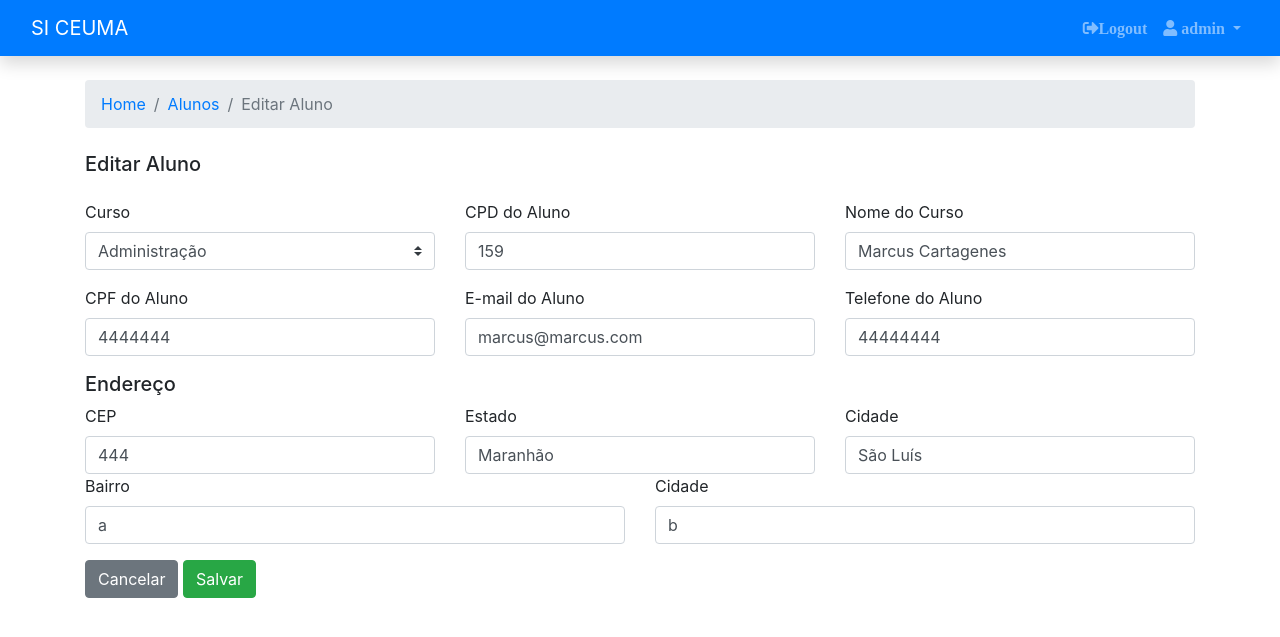
After one commit to araoalves/prova, a Flask app: page /alunos/editar/4 in a window 1280 px wide. The commit adds this page. Shown: the top 637 px of the page. Run offline with Flask 2, Linux system fonts and the light colour scheme; a user stored in the database is signed in; data comes from the database, SQL or seed files in the repository; both versions use the stored data as it was after the commit; some libraries are stand-ins or nearby versions.

```diff
--- a/app/controllers/default.py
+++ b/app/controllers/default.py
@@ -78,7 +78,7 @@ def course():
     return render_template("course/course.html", courses=courses, form=form)
 
 
-@app.route("/cursos/editar/<int:id>", methods=["GET", "PUT"])
+@app.route("/cursos/editar/<int:id>", methods=["GET", "POST"])
 @login_required
 def editar_course(id):
     '''
@@ -86,6 +86,14 @@ def editar_course(id):
     '''
     form = CreateCourse()
     course = Course.query.filter_by(id=id).first_or_404()
+    if request.method == "POST":
+        course.codigo = form.codigo.data
+        course.course = form.course.data
+        course.workload = form.workload.data
+        db.session.add(course)
+        db.session.commit()
+        flash('Curso editado com sucesso.', 'success')
+        return redirect(url_for('course'))
     return render_template("course/edit.html", course=course, form=form)
 
 
@@ -103,6 +111,16 @@ def excluir_course(id):
     else:
         flash('Impossível excluir, curso possui alunos relacionados.', 'warning')
     return redirect(url_for('course'))
+
+
+@app.route("/pdf/<int:id>", methods=["GET"])
+@login_required
+def pdf(id):
+    '''
+    Funcionalidade para gerar o PDF com as informações dos cursos
+    '''
+    course = Course.query.filter_by(id=id).first_or_404()
+    return render_template("course/pdf.html", course=course)
 
 #FIM CURSO
 ##################
@@ -131,10 +149,33 @@ def student():
     return render_template("student/student.html", students=students, form=form)
 
 
-# @app.route("/alunos/editar/<int:id>", methods=["GET", "POST"])
-# @login_required
-# def editar(id):
-#     pass
+@app.route("/alunos/editar/<int:id>", methods=["GET", "POST"])
+@login_required
+def editar_student(id):
+    '''
+    Funcionalidade para editar o aluno escolhido pegando pelo ID do aluno
+    '''
+    form = CreateStudent()
+    form.course_id.choices = [(course.id, course.course) for course in Course.query.order_by(Course.course).all()]
+    student = Student.query.filter_by(id=id).first_or_404()
+    if request.method == "POST":
+        student.cpd = form.cpd.data
+        student.name = form.name.data
+        student.cpf = form.cpf.data
+        student.email = form.email.data
+        student.phone = form.phone.data
+        # student.student_address[0].cep = form.cep
+        # student.student_address[0].state = form.state.data
+        # student.student_address[0].city = form.city.data
+        # student.student_address[0].bairro = form.bairro.data
+        # student.student_address[0].street = form.street.data
+        print(student)
+        # db.session.add(student)
+        # db.session.commit()
+        flash('Aluno editado com sucesso.', 'success')
+        return redirect(url_for('student'))
+    return render_template("student/edit.html", student=student, form=form)
+
 
 @app.route("/alunos/excluir/<int:id>", methods=["GET", "DELETE"])
 @login_required
@@ -149,3 +190,9 @@ def excluir_student(id):
     db.session.commit()
     flash('Aluno excluído com sucesso.', 'success')
     return redirect(url_for('student'))
+
+
+@app.route("/relatorio", methods=["GET", "POST"])
+@login_required
+def report():
+    return render_template("report/report.html")
--- a/app/templates/index.html
+++ b/app/templates/index.html
@@ -56,7 +56,7 @@
                     <h5><i class="fas fa-fw fa-list mr-2"></i>Relatórios</h5>
                 </div>
             </div>
-            <a class="card-footer text-white clearfix small z-1" href="#">
+            <a class="card-footer text-white clearfix small z-1" href="{{ url_for('report') }}">
                 <span class="float-left">Acessar Serviço</span>
                 <span class="float-right">
                     <i class="fas fa-angle-right"></i>
--- /dev/null
+++ b/app/templates/report/report.html
@@ -0,0 +1,6 @@
+{% extends 'base.html' %}
+
+{% block breadcrumb %}
+    <li class="breadcrumb-item"><a href="{{ url_for('index') }}">Home</a></li>
+    <li class="breadcrumb-item active">Relatório</li>
+{% endblock %}
--- /dev/null
+++ b/app/templates/student/edit.html
@@ -0,0 +1,68 @@
+{% extends 'base.html' %}
+
+{% block breadcrumb %}
+    <li class="breadcrumb-item"><a href="{{ url_for('index') }}">Home</a></li>
+    <li class="breadcrumb-item"><a href="{{ url_for('student') }}">Alunos</a></li>
+    <li class="breadcrumb-item active">Editar Aluno</li>
+{% endblock %}
+
+{% block content %}
+    <h5 class="mb-4">Editar Aluno</h5>
+    <form action="{{ url_for('editar_student', id=student.id) }}" method="POST">
+        <div class="row">
+            <div class="col">
+                <label>Curso</label>
+                {{ form.course_id(class="custom-select") }}
+            </div>
+            <div class="col">
+                <label for="cpd">CPD do Aluno</label>
+                <input type="number" id="cpd" name="cpd" class="form-control" value="{{ student.cpd }}">
+            </div>
+            <div class="col">
+                <label for="course">Nome do Curso</label>
+                <input type="text" id="name" name="name" class="form-control" value="{{ student.name }}">
+            </div>
+        </div>
+        <div class="row my-3">
+            <div class="col">
+                    <label for="cpf">CPF do Aluno</label>
+                    <input type="number" id="cpf" name="cpf" class="form-control" value="{{ student.cpf }}">
+            </div>
+            <div class="col">
+                    <label for="email">E-mail do Aluno</label>
+                    <input type="email" id="email" name="email" class="form-control" value="{{ student.email }}">
+            </div>
+            <div class="col">
+                    <label for="phone">Telefone do Aluno</label>
+                    <input type="number" id="phone" name="phone" class="form-control" value="{{ student.phone }}">
+            </div>
+        </div>
+        <h5>Endereço</h5>
+        <div class="row">
+            <div class="col">
+                <label for="cep">CEP</label>
+                <input type="number" id="cep" name="cep" class="form-control" value="{{ student.student_address[0].cep }}">
+            </div>
+            <div class="col">
+                <label for="state">Estado</label>
+                <input type="text" id="state" name="state" class="form-control" value="{{ student.student_address[0].state }}">
+            </div>
+            <div class="col">
+                <label for="city">Cidade</label>
+                <input type="text" id="city" name="city" class="form-control" value="{{ student.student_address[0].city }}">
+            </div>
+        </div>
+        <div class="row mb-3">
+            <div class="col">
+                <label for="bairro">Bairro</label>
+                <input type="text" id="bairro" name="bairro" class="form-control" value="{{ student.student_address[0].bairro }}">
+            </div>
+            <div class="col">
+                <label for="street">Cidade</label>
+                <input type="text" id="street" name="street" class="form-control" value="{{ student.student_address[0].street }}">
+            </div>
+        </div>
+        <a class="btn btn-secondary" href="{{ url_for('student') }}">Cancelar</a>
+        <button class="btn btn-success" type="submit">Salvar</button>
+    </form>
+{% endblock %}
--- a/app/templates/student/student.html
+++ b/app/templates/student/student.html
@@ -35,7 +35,7 @@
                 <td>{{ student.student_address[0].state }}</td>
                 <td>{{ student.student_address[0].city }}</td>
                 <td>
-                    <button type="button" class="btn btn-warning fas fa-edit" data-toggle="modal" data-target=".editar-modal-sm"></button>
+                    <a class="btn btn-warning fas fa-edit" href="{{ url_for('editar_student', id=student.id) }}"></a>
                     <a class="btn btn-danger fas fa-trash-alt" href="{{ url_for('excluir_student', id=student.id) }}"></a>
                 </td>
             </tr>
```
Also changed, not shown: app/templates/course/course.html (+6 -5 lines), app/templates/course/edit.html (+5 -5 lines), app/templates/course/pdf.html (added, +53 -0 lines), storage.db.
